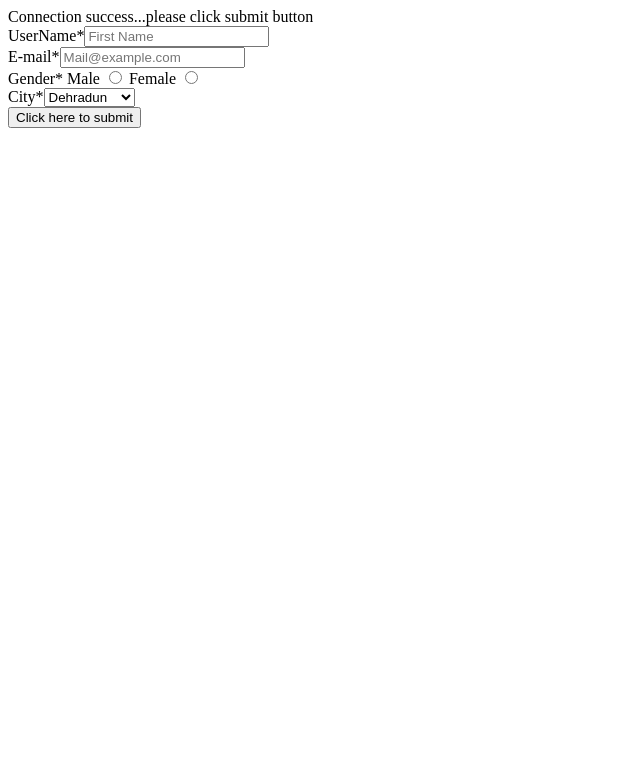
After one commit to MeghaSilori/Web-Development, a PHP site: page /add.php in a window 1280 px wide. The commit adds this page. Shown: the top 783 px of the page, without its empty margins (0-640 px from the left). Run offline with PHP 8.4, Linux system fonts and the light colour scheme.

Commit message:
2nd commit

```diff
--- /dev/null
+++ b/Assignment3/add.php
@@ -0,0 +1,40 @@
+<?php
+include_once('config.php');
+?>
+<?php
+if(isset($_POST['submit'])){
+    $username = $_POST['username'];
+    $email = $_POST['email'];
+    $gender = $_POST['gender'];
+    $city = $_POST['city'];
+
+    $sql = "INSERT INTO `users` (`id`, `username`, `email`, `gender`, `city`) VALUES (NULL, '$username', '$email', '$gender', '$city')";
+    mysqli_query($conn,$sql);
+}
+else{
+    echo "please click submit button";
+}
+
+?>
+<html>
+    <head>
+        <title>Form Data on Table</title>
+    </head>
+    <body>
+        <form method="POST" action="add.php">
+            UserName*<input type="text" name="username" placeholder="First Name" required/><br>
+            E-mail*<input type="email" name="email" placeholder="Mail@example.com"required/><br>
+            Gender*  Male <input type="radio" name="gender" value="male">
+            Female <input type="radio" name="gender" value="female"><br>
+            City*<Select name="city" required>
+                <option value="Dehradun"> Dehradun</option>
+                <option value="Delhi"> Delhi</option>
+                <option value="Chandigarh"> Chandigarh</option>
+                <option value="Mumbai"> Mumbai</option>
+                <option value="Kolkata"> Kolkata</option>
+                <option value="NULL"> Other</option>
+                </Select><br>
+            <input type="submit" name="submit" value="Click here to submit">
+        </form>
+    </body>
+</html>
--- /dev/null
+++ b/Assignment3/config.php
@@ -0,0 +1,14 @@
+<?php
+$hostname = "127.0.0.1";
+$username = "root";
+$password = "";
+$databasename = "web";
+
+$conn = mysqli_connect($hostname,$username,$password,$databasename);
+if($conn){
+    echo "Connection success...";
+}
+else{
+    echo "Connection fail..." + mysqli_connect_error();
+}
+?>
```
Also changed, not shown: Assignment3/ques2.php (line endings or trailing spaces).
